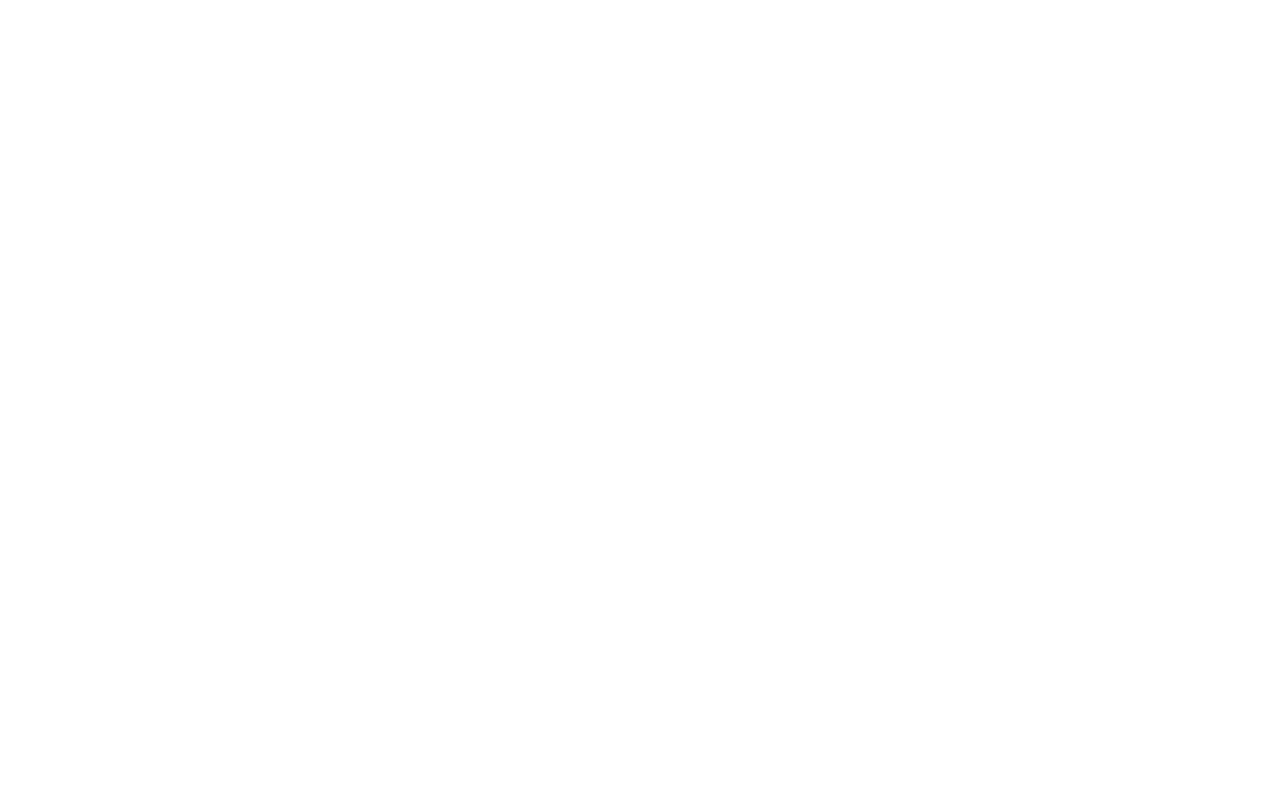
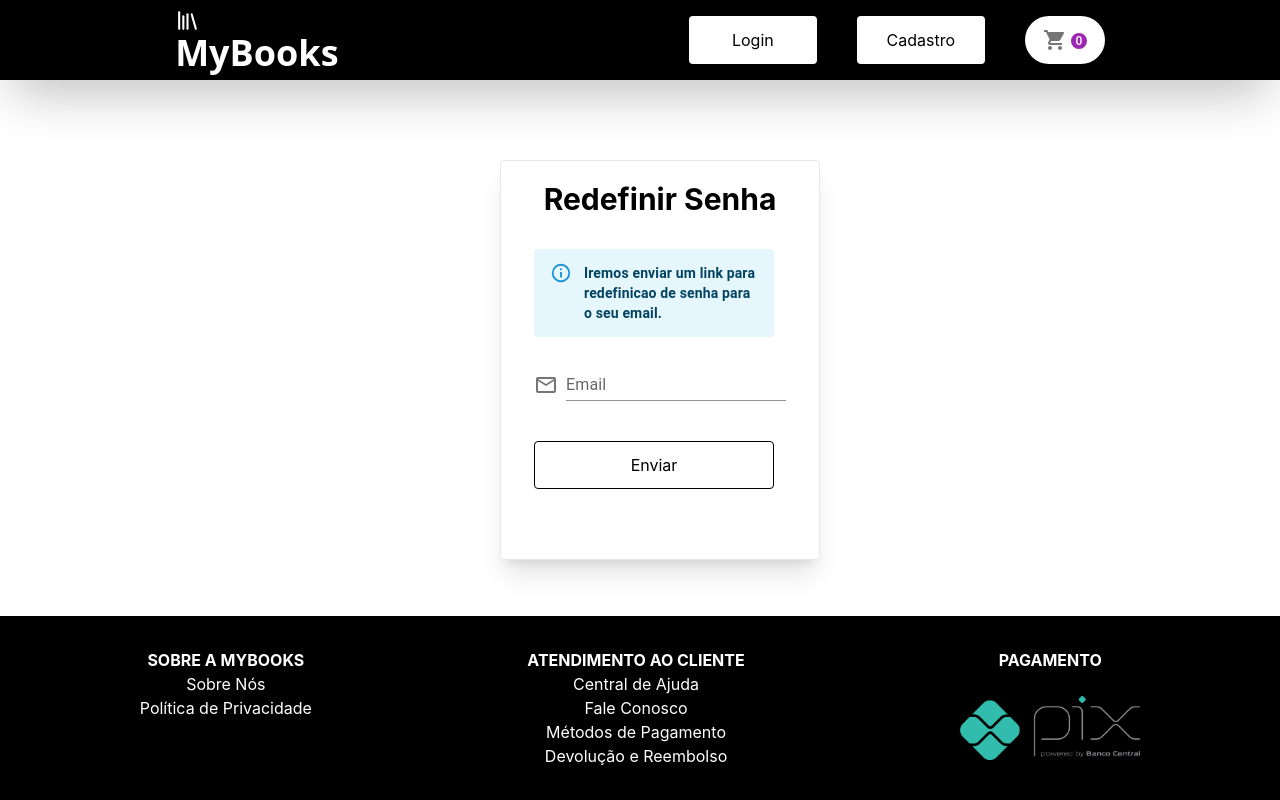
Before and after one commit to gabrielmrts/mybooks-react-ts-client, a React (Create React App) app: page /recover_password in a window 1280 px wide. Before the commit this address had no page. Built offline with nearby package versions, Linux system fonts and the light colour scheme.

Commit message:
feature: Password recover page

```diff
--- a/src/Routes/index.tsx
+++ b/src/Routes/index.tsx
@@ -5,6 +5,7 @@
 import Auth from '../pages/Auth';
 import { AuthProvider } from '../contexts/AuthContext';
 import Verify from '../pages/Verify';
+import PasswordRecover from '../pages/PasswordRecover';
 
 const AppRoutes: React.FunctionComponent = () => {
     const queryClient = new QueryClient();
@@ -17,6 +18,7 @@
                         <Route path='/' Component={Home} />
                         <Route path='/auth' Component={Auth} />
                         <Route path='/verify' Component={Verify} />
+                        <Route path='/recover_password' Component={PasswordRecover} />
                     </Routes>
                 </BrowserRouter>
             </QueryClientProvider>
--- a/src/components/Button/index.tsx
+++ b/src/components/Button/index.tsx
@@ -2,14 +2,15 @@
 
 interface IButtonProps {
     children: React.ReactNode;
-    className: string;
+    className?: string;
     hoverVariation: 'dark' | 'light' | null;
     onClick?: React.MouseEventHandler<HTMLButtonElement>;
+    type?: "button" | "submit" | "reset";
     onMouseEnter?: () => void;
     onMouseLeave?: () => void;
 }
 
-const Button: React.FunctionComponent<IButtonProps> = ({ children, className, hoverVariation, onClick, onMouseEnter, onMouseLeave }) => {
+const Button: React.FunctionComponent<IButtonProps> = ({ children, className, hoverVariation, onClick, onMouseEnter, onMouseLeave, type }) => {
   var defaultClassName = 'rounded ';
 
   if (hoverVariation == "dark") {
@@ -20,12 +21,14 @@
 
   defaultClassName += className
 
+
   return (
     <button
       className={defaultClassName}
       onClick={onClick}
       onMouseEnter={onMouseEnter}
       onMouseLeave={onMouseLeave}
+      type={type}
     >
       {children}
     </button>
--- a/src/components/LoginForm/index.tsx
+++ b/src/components/LoginForm/index.tsx
@@ -99,7 +99,7 @@
           </button>
 
           <div className='mt-10'>
-            <a className='text-cyan-600	underline' href="">Recuperar senha</a>
+            <a className='text-cyan-600	underline' href="/recover_password">Recuperar senha</a>
           </div>
         </div>
 
--- /dev/null
+++ b/src/components/PasswordResetForm/index.tsx
@@ -0,0 +1,116 @@
+import * as React from 'react';
+import { useLocation } from 'react-router-dom';
+import Box from '@mui/material/Box';
+import TextField from '@mui/material/TextField';
+import KeyIcon from '@mui/icons-material/Key';
+import Button from '../../components/Button';
+import { useFormik } from 'formik';
+import * as yup from 'yup';
+import Api from '../../services/api';
+import Alert from '@mui/material/Alert';
+
+interface IPasswordResetFormProps {
+  token?: string;
+}
+
+const PasswordResetForm: React.FunctionComponent<IPasswordResetFormProps> = ({ token }) => {
+  const location = useLocation();
+  const queryParams = new URLSearchParams(location.search);
+
+  const [showSuccess, setShowSuccess] = React.useState<boolean>(false);
+  const [showError, setShowError] = React.useState<boolean>(false);
+
+  const validationSchema = yup.object({
+    password: yup
+      .string()
+      .min(6, "No minimo 6 caracteres")
+      .required("Senha requerida"),
+    confirmPassword: yup
+      .string()
+      .oneOf([yup.ref("password"), ''], "Senhas nao sao iguais")
+      .required("Senha requerida")
+  });
+
+  const formik = useFormik({
+    initialValues: {
+      password: '',
+      confirmPassword: '',
+    },
+    validationSchema: validationSchema,
+    onSubmit: async (values) => {
+      const password = values.password;
+      try {
+        const response = await Api.patch('/public/users/password', { password, token })
+        setShowSuccess(true);
+      } catch (e) {
+        setShowError(true);
+      }
+    }
+  });
+
+  return (
+    <div>
+      <div className='flex flex-col items-center'>
+        <div className='w-[20rem] h-[30rem] ml-10 mt-20 border black rounded shadow-xl flex flex-col items-center'>
+          <h1 className='text-3xl mt-5 mb-8 font-bold'>Redefinir Senha</h1>
+
+          {showSuccess && (
+              <Alert severity="success">
+                <strong>Senha atualizada!</strong>
+              </Alert>
+            )}
+          {showError && (
+            <Alert severity="error">
+              <strong>Token expirado</strong>
+            </Alert>
+          )}
+
+          <form onSubmit={formik.handleSubmit}>
+
+            <Box sx={{ display: 'flex', alignItems: 'flex-end', marginTop: 2 }}>
+              <KeyIcon sx={{ color: 'action.active', mr: 1, my: 0.5 }} />
+              <TextField
+                type="password"
+                id="password"
+                label="Senha"
+                name="password"
+                variant="standard"
+                value={formik.values.password}
+                onChange={formik.handleChange}
+                onBlur={formik.handleBlur}
+                error={formik.touched.password && Boolean(formik.errors.password)}
+                helperText={formik.touched.password && formik.errors.password}
+              />
+            </Box>
+
+            <Box sx={{ display: 'flex', alignItems: 'flex-end', marginTop: 2 }}>
+              <KeyIcon sx={{ color: 'action.active', mr: 1, my: 0.5 }} />
+              <TextField
+                type="password"
+                id="confirmPassword"
+                label="Confirme a Senha"
+                name="confirmPassword"
+                variant="standard"
+                value={formik.values.confirmPassword}
+                onChange={formik.handleChange}
+                onBlur={formik.handleBlur}
+                error={formik.touched.confirmPassword && Boolean(formik.errors.confirmPassword)}
+                helperText={formik.touched.confirmPassword && formik.errors.confirmPassword}
+              />
+            </Box>
+
+            <Button
+              hoverVariation='dark'
+              className='border border-black w-[15rem] h-[3rem] mt-10'
+              type="submit"
+            >
+              Confirmar
+            </Button>
+          </form>
+        </div>
+      </div>
+    </div>
+  );
+};
+
+export default PasswordResetForm;
--- /dev/null
+++ b/src/components/SendPasswordResetForm/index.tsx
@@ -0,0 +1,88 @@
+import { useFormik } from 'formik';
+import * as React from 'react';
+import * as yup from 'yup';
+import Api from '../../services/api';
+import { MailOutline } from '@mui/icons-material';
+import Box from '@mui/material/Box';
+import TextField from '@mui/material/TextField';
+import Button from '../Button';
+import Alert from '@mui/material/Alert';
+
+const SendPasswordResetForm: React.FunctionComponent = () => {
+
+  const [showInfo, setShowInfo] = React.useState<boolean>(true);
+  const [showSuccess, setShowSuccess] = React.useState<boolean>(false);
+
+  const validationSchema = yup.object({
+    email: yup
+      .string()
+      .email("Insira um email valido")
+      .required("Email requerido")
+  });
+
+  const formik = useFormik({
+    initialValues: {
+      email: '',
+    },
+    validationSchema: validationSchema,
+    onSubmit: async (values) => {
+      try {
+        const response = await Api.post('/public/users/password/recover', { ...values });
+        setShowInfo(false);
+        setShowSuccess(true);
+      } catch (e) {
+        formik.setFieldError("email", "Email nao encontrado")
+      }
+    }
+  });
+
+  return (
+    <div>
+      <div className='flex flex-col items-center'>
+        <div className='w-[20rem] h-[25rem] ml-10 mt-20 border black rounded shadow-xl flex flex-col items-center'>
+          <h1 className='text-3xl mt-5 mb-8 font-bold'>Redefinir Senha</h1>
+          <form onSubmit={formik.handleSubmit}>
+            <div className='w-[15rem]'>
+              {showInfo && (
+                <Alert severity="info">
+                  <strong>Iremos enviar um link para redefinicao de senha para o seu email.</strong>
+                </Alert>
+              )}
+              {showSuccess && (
+                <Alert severity="success">
+                  <strong>Email para redefinicao de senha enviado!</strong>
+                </Alert>
+              )}
+            </div>
+
+            <Box sx={{ display: 'flex', alignItems: 'flex-end', marginTop: 2 }}>
+              <MailOutline sx={{ color: 'action.active', mr: 1, my: 0.5 }} />
+              <TextField
+                type="email"
+                id="email"
+                label="Email"
+                name="email"
+                variant="standard"
+                value={formik.values.email}
+                onChange={formik.handleChange}
+                onBlur={formik.handleBlur}
+                error={formik.touched.email && Boolean(formik.errors.email)}
+                helperText={formik.touched.email && formik.errors.email}
+              />
+            </Box>
+
+            <Button
+              hoverVariation='dark'
+              className='border border-black w-[15rem] h-[3rem] mt-10'
+              type="submit"
+            >
+              Enviar
+            </Button>
+          </form>
+        </div>
+      </div>
+    </div>
+  );
+};
+
+export default SendPasswordResetForm;
--- /dev/null
+++ b/src/pages/PasswordRecover/index.tsx
@@ -0,0 +1,26 @@
+import * as React from 'react';
+import { useLocation } from 'react-router-dom';
+import Header from '../../components/Header';
+import Footer from '../../components/Footer';
+import SendPasswordResetForm from '../../components/SendPasswordResetForm';
+import PasswordResetForm from '../../components/PasswordResetForm';
+
+const PasswordRecover: React.FunctionComponent = () => {
+
+  const location = useLocation();
+  const queryParams = new URLSearchParams(location.search);
+  const token = queryParams.get("token");
+
+  return (
+    <div>
+      <Header />
+        {token
+          ? <PasswordResetForm token={token} />
+          : <SendPasswordResetForm />
+        }
+      <Footer />
+    </div>
+  );
+};
+
+export default PasswordRecover;
--- a/src/pages/Verify/index.tsx
+++ b/src/pages/Verify/index.tsx
@@ -14,7 +14,7 @@
 	const [showOk, setShowOk] = React.useState<boolean>(false);
 
 	React.useEffect(() => {
-		const response = Api.patch('/public/users/email', { code })
+		const response = Api.post('/public/users/email', { code })
 			.then((res) => setShowOk(true))
 			.catch((err) => setShowError(true))
 	}, []);
```
